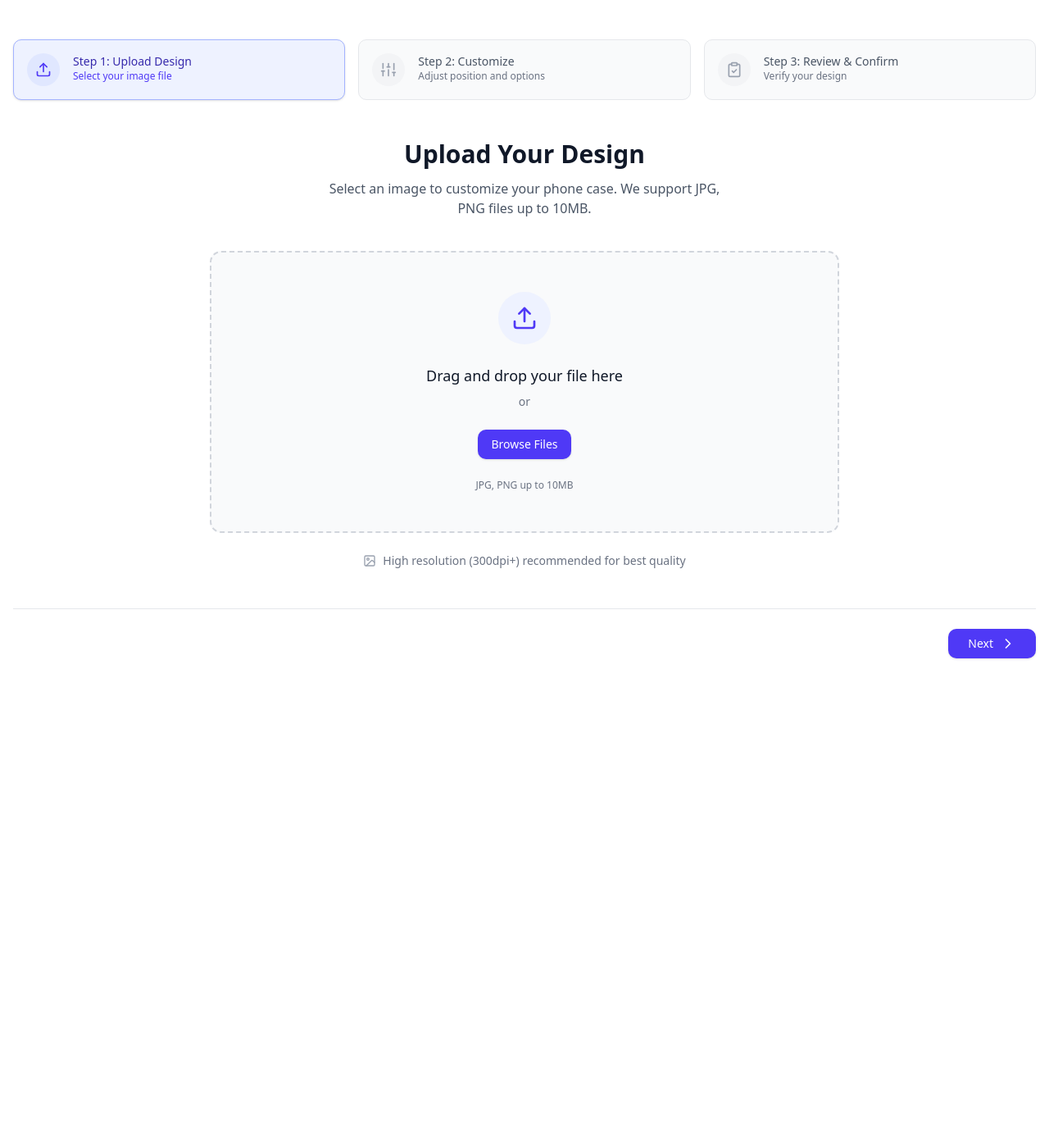
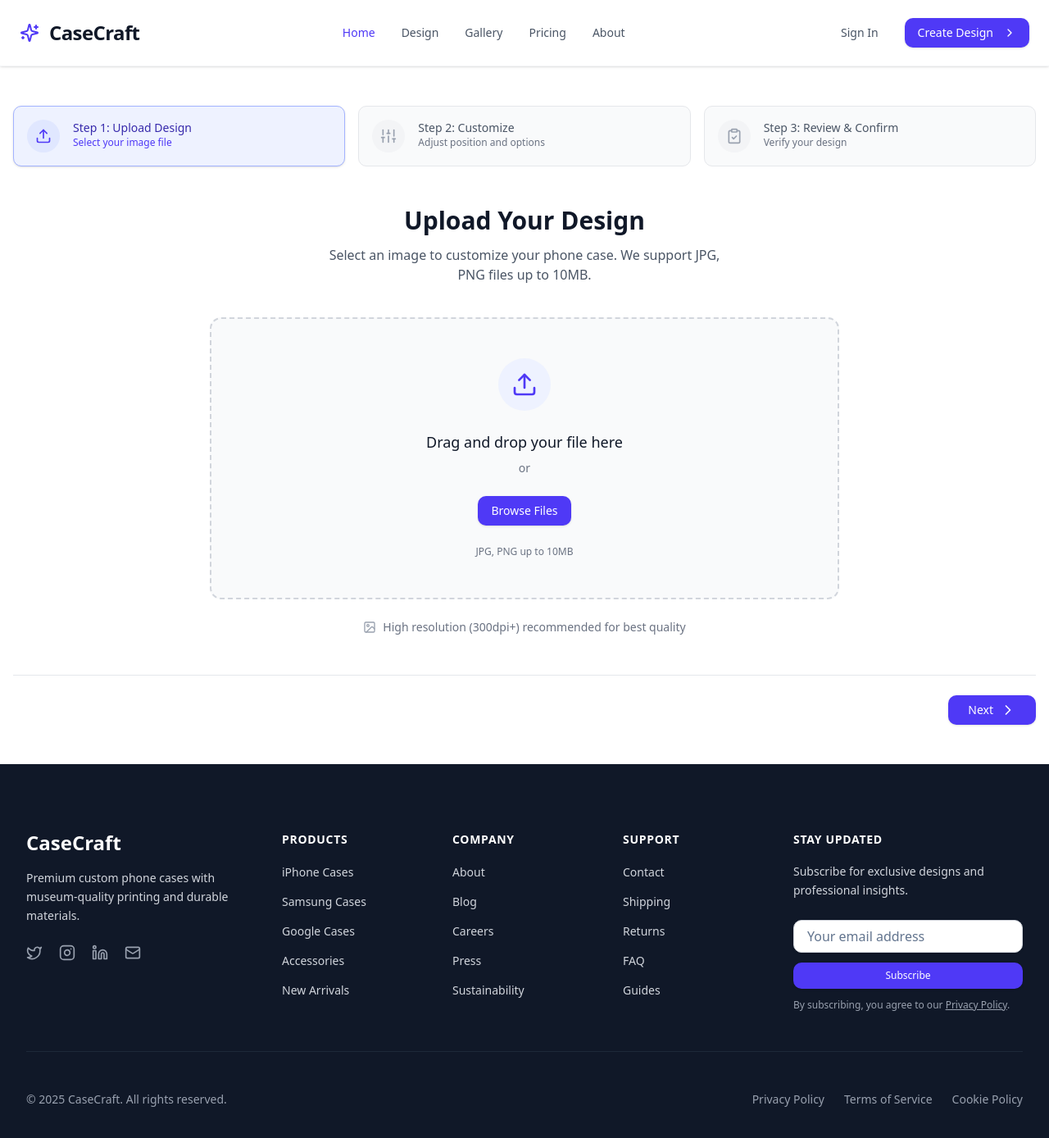
Before and after one commit to DipeshPun91/phone_case_jextjs, a Next.js app: page /design/create-design in a window 1280 px wide. Shown: the top 1388 px of the page at 82% size. Before the commit the page ends 851 px from the top, so only its background shows below. Built offline with nearby package versions, Linux system fonts and the light colour scheme.

Commit message:
TwentyFive commit

```diff
--- a/src/app/design/create-design/page.tsx
+++ b/src/app/design/create-design/page.tsx
@@ -5,6 +5,8 @@
 import { CustomizeDesignStep } from "@/components/design-steps/CustomizeDesignStep";
 import { OrderSummaryStep } from "@/components/design-steps/OrderSummaryStep";
 import { NavigationButtons } from "@/components/design-steps/NavigationButtons";
+import Header from "@/components/Header";
+import Footer from "@/components/Footer";
 
 export default function CreateDesign() {
   const [step, setStep] = useState<1 | 2 | 3>(1);
@@ -35,6 +37,9 @@
   };
 
   return (
+    <div className="min-h-screen flex flex-col">
+      <Header />
+
       <div className="container mx-auto px-4 py-12">
         <ProgressSteps currentStep={step} totalSteps={3} />
 
@@ -71,5 +76,8 @@
           nextDisabled={step === 2 && !design.model}
         />
       </div>
+
+      <Footer />
+    </div>
   );
 }
```
Lines whose indentation alone changed are shown as unchanged.
